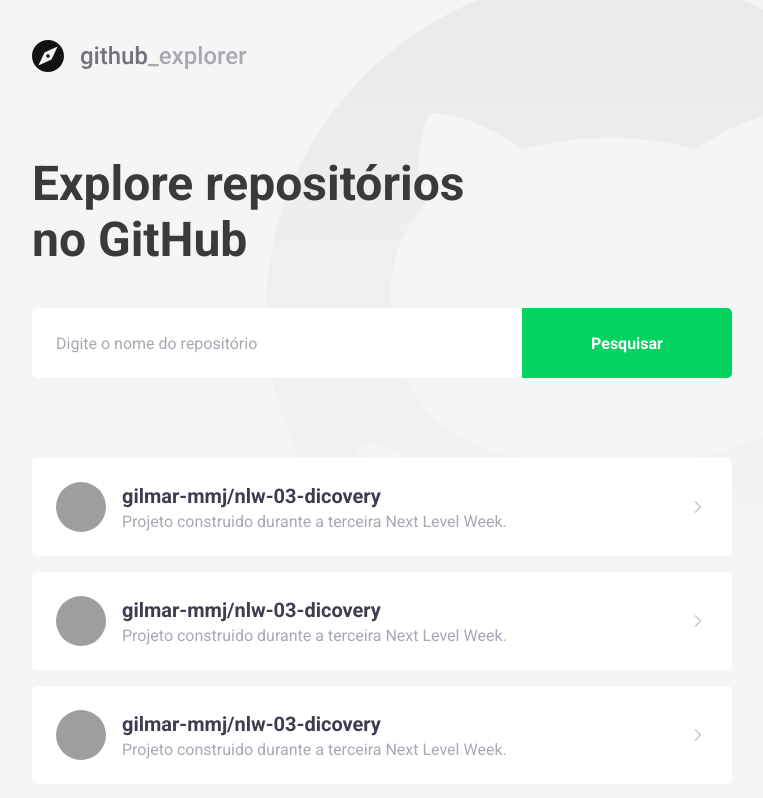
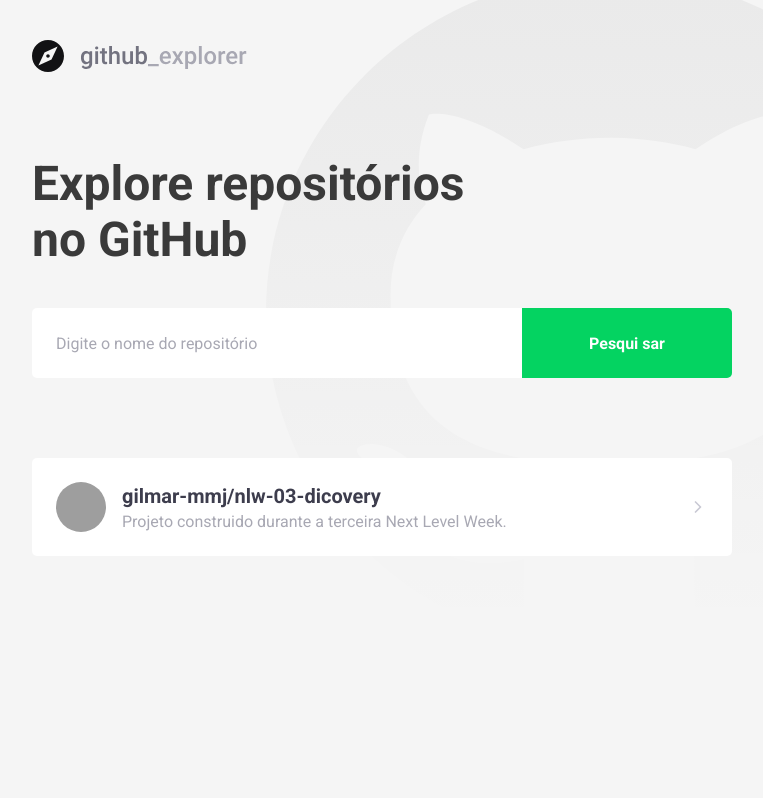
Before and after one commit to gilmar-mmj/05-primeiro-projeto-react, a React (Create React App) app: page / in a window 1280 px wide. Shown: the top 798 px of the page, without its empty margins (148-911 px from the left). Built offline with nearby package versions, Linux system fonts and the light colour scheme; grey boxes are pictures that could not be loaded.

Commit message:
Connecting github api

```diff
--- a/package.json
+++ b/package.json
@@ -11,6 +11,7 @@
     "@types/react": "^17.0.0",
     "@types/react-dom": "^17.0.0",
     "@types/styled-components": "^5.1.9",
+    "axios": "^0.21.1",
     "polished": "^4.1.1",
     "react": "^17.0.1",
     "react-dom": "^17.0.1",
--- a/src/pages/Dashboard/index.tsx
+++ b/src/pages/Dashboard/index.tsx
@@ -1,18 +1,29 @@
-import React from 'react';
+import React, { useState } from 'react';
 import { FiChevronRight } from 'react-icons/fi';
+import api from '../../services/api';
 
 import logoImg from '../../assets/logo.svg';
 
 import { Title, Form, Repositories } from './styles';
 
-const Dashboard: React.FC = () => (
+const Dashboard: React.FC = () => {
+  const [newRepo, setNewRepo] = useState('');
+  const [repositories, setRepositories] = useState([]);
+
+  //  function handleAddRepository() {}
+
+  return (
     <>
       <img src={logoImg} alt="Github Explorer" />
       <Title>Explore repositórios no GitHub</Title>
 
       <Form>
-      <input placeholder="Digite o nome do repositório" />
-      <button type="submit">Pesquisar</button>
+        <input
+          value={newRepo}
+          onChange={(e) => setNewRepo(e.target.value)}
+          placeholder="Digite o nome do repositório"
+        />
+        <button type="submit">Pesqui sar</button>
       </Form>
 
       <Repositories>
@@ -29,36 +40,9 @@
 
           <FiChevronRight size={20} />
         </a>
-
-      <a href="teste">
-        <img
-          src="https://avatars.githubusercontent.com/u/64145516?s=460&u=9f78ce01467052b0abf2778cef08a82d432240b8&v=4"
-          alt="Gilmar Margoti"
-        />
-
-        <div>
-          <strong>gilmar-mmj/nlw-03-dicovery</strong>
-          <p>Projeto construido durante a terceira Next Level Week.</p>
-        </div>
-
-        <FiChevronRight size={20} />
-      </a>
-
-      <a href="teste">
-        <img
-          src="https://avatars.githubusercontent.com/u/64145516?s=460&u=9f78ce01467052b0abf2778cef08a82d432240b8&v=4"
-          alt="Gilmar Margoti"
-        />
-
-        <div>
-          <strong>gilmar-mmj/nlw-03-dicovery</strong>
-          <p>Projeto construido durante a terceira Next Level Week.</p>
-        </div>
-
-        <FiChevronRight size={20} />
-      </a>
       </Repositories>
     </>
   );
+};
 
 export default Dashboard;
--- /dev/null
+++ b/src/services/api.ts
@@ -0,0 +1,7 @@
+import axios from 'axios';
+
+const api = axios.create({
+  baseURL: 'https://api.github.com',
+});
+
+export default api;
```
Also changed, not shown: .eslintrc.json, 1 other file (tests, documents, lock files or other folders). Lines whose indentation alone changed are shown as unchanged.
